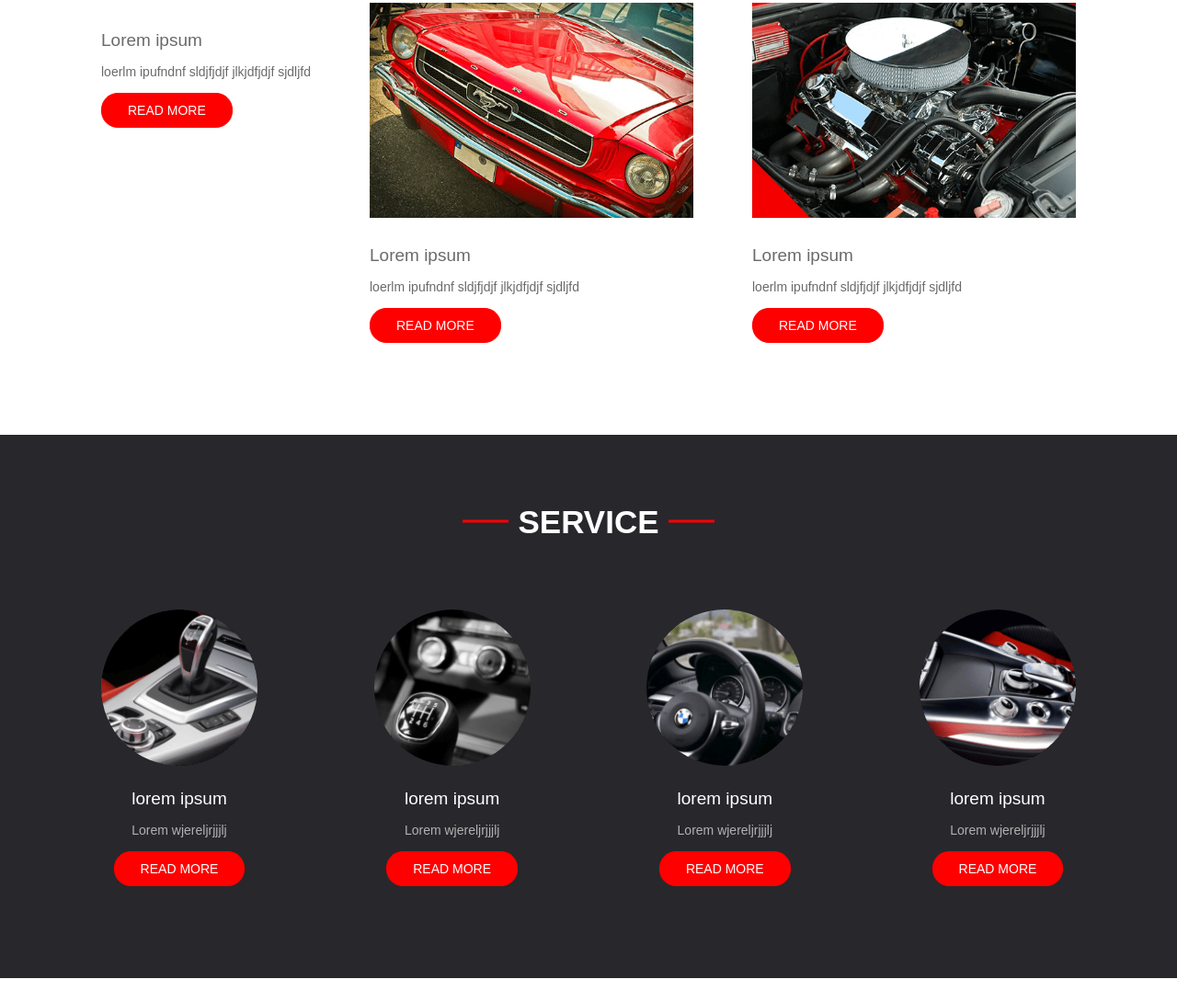
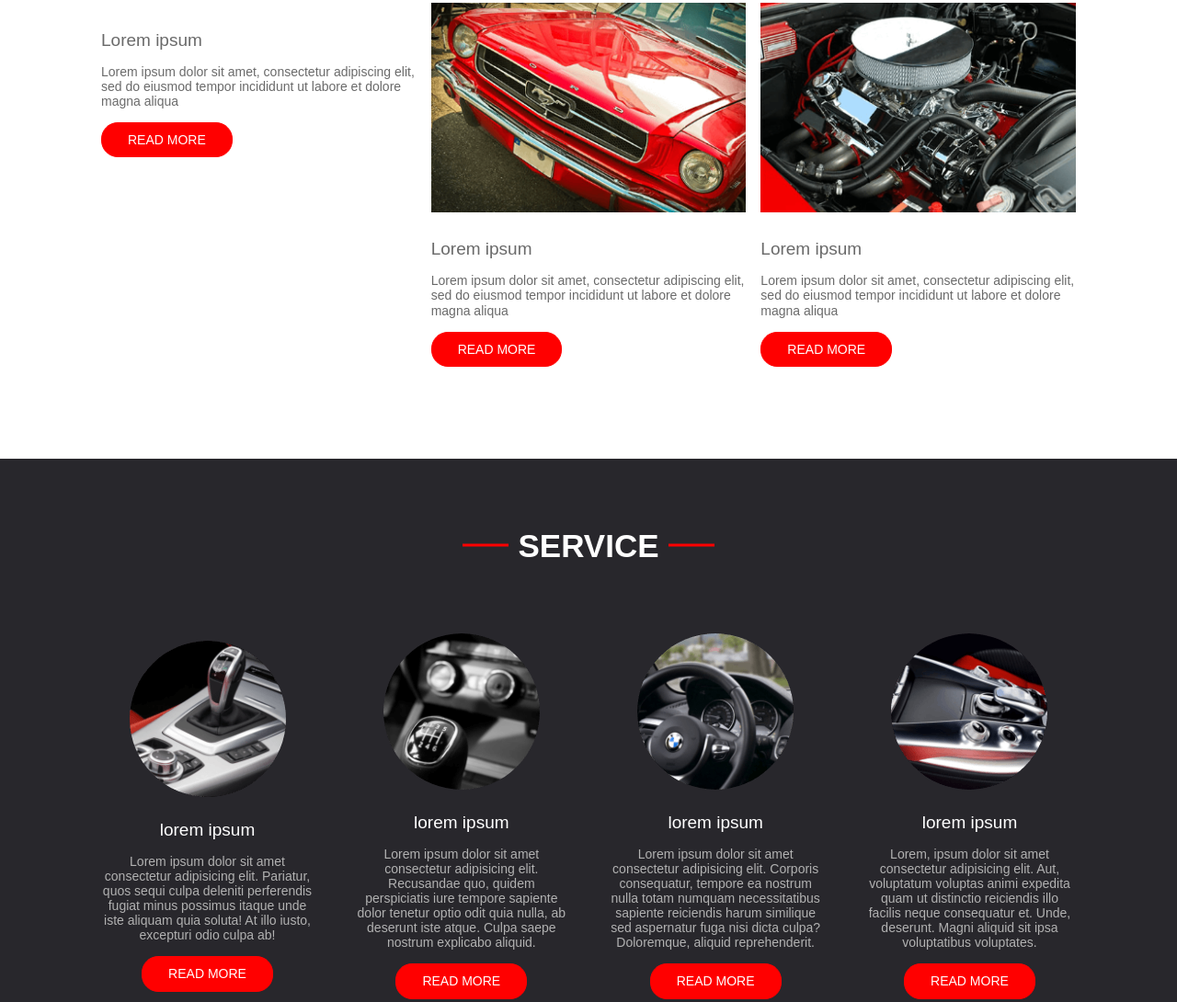
Before and after one commit to DevYadav-D/car_sharing, a website: page index.html in a window 1280 px wide. Shown: the part 891-1981 px from the top of the page at 92% size. Drawn offline with Linux system fonts and the light colour scheme.

Commit message:
just lorum updated

```diff
--- a/index.html
+++ b/index.html
@@ -48,19 +48,19 @@
                 <div class="blog__article">
                     <img src="./src/images/photo1.png" alt="" class="blog__img">
                     <h3 class="blog__hdlSecondary">Lorem ipsum</h3>
-                    <p class="blog__text">loerlm ipufndnf sldjfjdjf jlkjdfjdjf sjdljfd</p>
+                    <p class="blog__text">Lorem ipsum dolor sit amet, consectetur adipiscing elit, sed do eiusmod tempor incididunt ut labore et dolore magna aliqua</p>
                     <a href="" class="blog__more">READ MORE</a>
                 </div>
                 <div class="blog__article">
                     <img src="./src/images/photo2.png" alt="" class="blog__img">
                     <h3 class="blog__hdlSecondary">Lorem ipsum</h3>
-                    <p class="blog__text">loerlm ipufndnf sldjfjdjf jlkjdfjdjf sjdljfd</p>
+                    <p class="blog__text">Lorem ipsum dolor sit amet, consectetur adipiscing elit, sed do eiusmod tempor incididunt ut labore et dolore magna aliqua</p>
                     <a href="" class="blog__more">READ MORE</a>
                 </div>
                 <div class="blog__article">
                     <img src="./src/images/photo3.png" alt="" class="blog__img">
                     <h3 class="blog__hdlSecondary">Lorem ipsum</h3>
-                    <p class="blog__text">loerlm ipufndnf sldjfjdjf jlkjdfjdjf sjdljfd</p>
+                    <p class="blog__text">Lorem ipsum dolor sit amet, consectetur adipiscing elit, sed do eiusmod tempor incididunt ut labore et dolore magna aliqua</p>
                     <a href="" class="blog__more">READ MORE</a>
                 </div>
             </div>
@@ -75,25 +75,25 @@
                     <div class="service__item">
                         <img src="./src/images/mini1.png" alt="" class="service__img">
                         <h3 class="service__hdlSecondary">lorem ipsum</h3>
-                        <p class="service__text">Lorem wjereljrjjjlj</p>
+                        <p class="service__text">Lorem ipsum dolor sit amet consectetur adipisicing elit. Pariatur, quos sequi culpa deleniti perferendis fugiat minus possimus itaque unde iste aliquam quia soluta! At illo iusto, excepturi odio culpa ab!</p>
                         <a href="" class="service__more">READ MORE</a>
                     </div>
                     <div class="service__item">
                         <img src="./src/images/mini2.png" alt="" class="service__img">
                         <h3 class="service__hdlSecondary">lorem ipsum</h3>
-                        <p class="service__text">Lorem wjereljrjjjlj</p>
+                        <p class="service__text">Lorem ipsum dolor sit amet consectetur adipisicing elit. Recusandae quo, quidem perspiciatis iure tempore sapiente dolor tenetur optio odit quia nulla, ab deserunt iste atque. Culpa saepe nostrum explicabo aliquid.</p>
                         <a href="" class="service__more">READ MORE</a>
                     </div>
                     <div class="service__item">
                         <img src="./src/images/mini3.png" alt="" class="service__img">
                         <h3 class="service__hdlSecondary">lorem ipsum</h3>
-                        <p class="service__text">Lorem wjereljrjjjlj</p>
+                        <p class="service__text">Lorem ipsum dolor sit amet consectetur adipisicing elit. Corporis consequatur, tempore ea nostrum nulla totam numquam necessitatibus sapiente reiciendis harum similique sed aspernatur fuga nisi dicta culpa? Doloremque, aliquid reprehenderit.</p>
                         <a href="" class="service__more">READ MORE</a>
                     </div>
                     <div class="service__item">
                         <img src="./src/images/mini4.png" alt="" class="service__img">
                         <h3 class="service__hdlSecondary">lorem ipsum</h3>
-                        <p class="service__text">Lorem wjereljrjjjlj</p>
+                        <p class="service__text">Lorem, ipsum dolor sit amet consectetur adipisicing elit. Aut, voluptatum voluptas animi expedita quam ut distinctio reiciendis illo facilis neque consequatur et. Unde, deserunt. Magni aliquid sit ipsa voluptatibus voluptates.</p>
                         <a href="" class="service__more">READ MORE</a>
                     </div>
                 </div>
```
